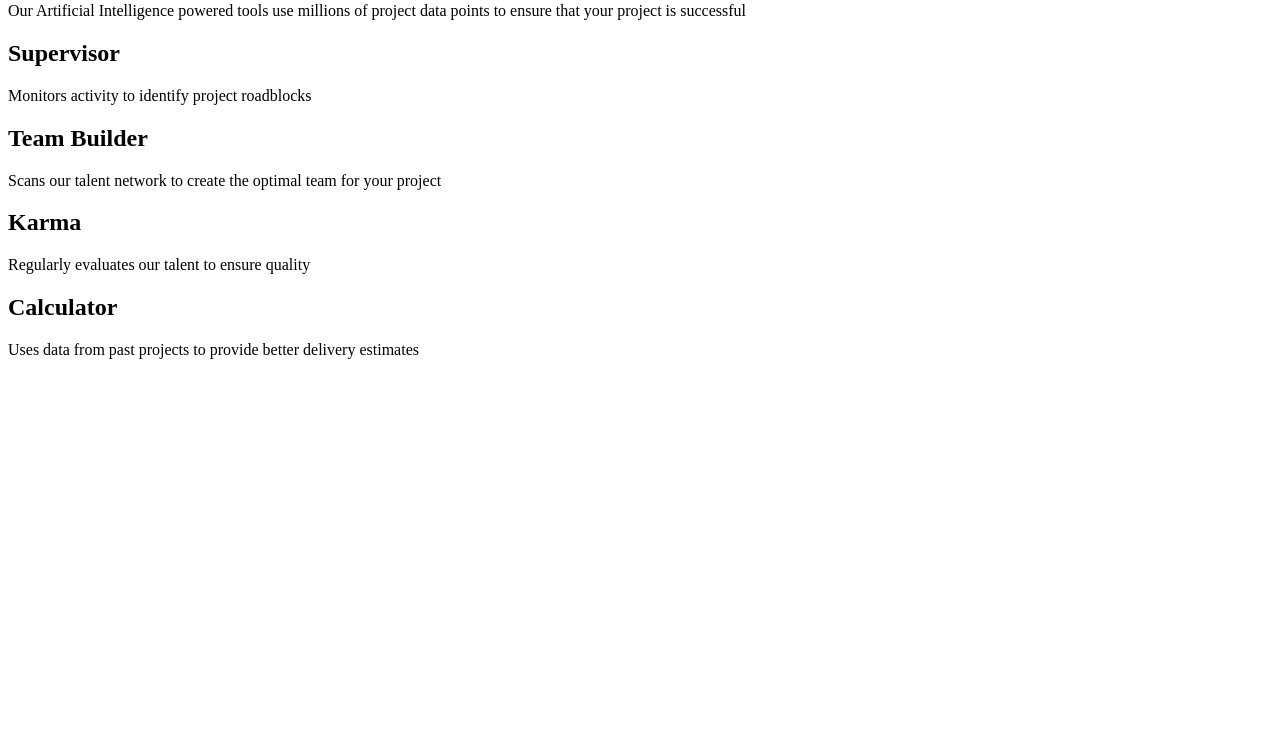
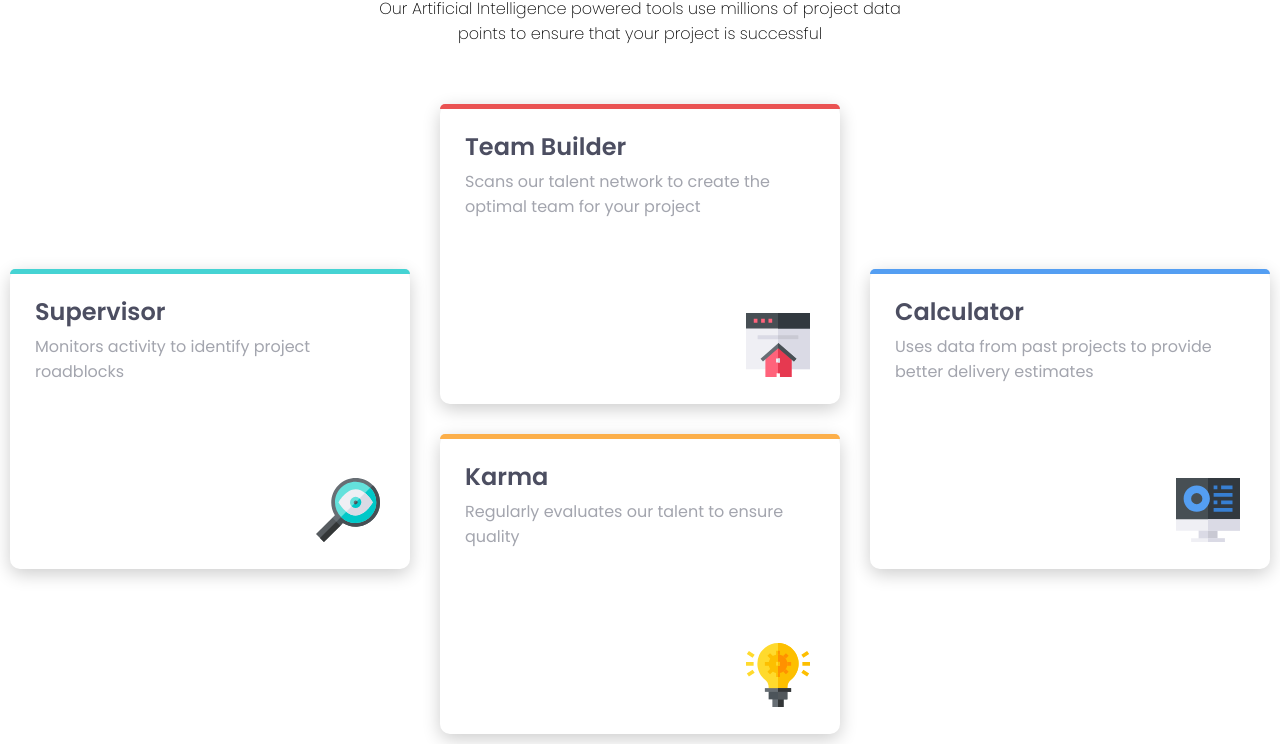
Before and after one commit to frontendMentor-me/four-card-feature, a plain HTML site: page index.html in a window 1280 px wide. Shown: the part 78-822 px from the top of the page. Before the commit the page ends 800 px from the top, so only its background shows below. Drawn offline with Linux system fonts and the light colour scheme.

Commit message:
finalizo

```diff
--- a/index.html
+++ b/index.html
@@ -10,49 +10,51 @@
 
   <title>Frontend Mentor | Four card feature section</title>
 
-  <!-- Feel free to remove these styles or customise in your own stylesheet 👍 -->
-  <style>
-    .attribution {
-      font-size: 11px;
-      text-align: center;
-    }
-
-    .attribution a {
-      color: hsl(228, 45%, 44%);
-    }
-  </style>
+  <link rel="stylesheet" href="style.css">
 </head>
 
 <body>
 
   <main>
-    <h1>Reliable, efficient delivery
+    <h1>Reliable, efficient delivery <br>
       <span>Powered by Technology</span>
     </h1>
     <p>Our Artificial Intelligence powered tools use millions of project data points
       to ensure that your project is successful</p>
     <div class="cards">
-      <div class="card cyan">
+      <div class="card">
+        <div class="line cyan"></div>
         <h2>Supervisor</h2>
         <p>Monitors activity to identify project roadblocks</p>
-        <div class="icon"></div>
+        <div class="icon">
+          <img src="./images/icon-supervisor.svg" alt="">
+        </div>
       </div>
       <div class="two-cards">
-        <div class="card red">
+        <div class="card">
+          <div class="line red"></div>
           <h2>Team Builder</h2>
           <p>Scans our talent network to create the optimal team for your project</p>
-          <div class="icon"></div>
+          <div class="icon">
+            <img src="./images/icon-team-builder.svg" alt="">
+          </div>
         </div>
-        <div class="card yellow">
+        <div class="card">
+          <div class="line yellow"></div>
           <h2>Karma</h2>
           <p>Regularly evaluates our talent to ensure quality</p>
-          <div class="icon"></div>
+          <div class="icon">
+            <img src="./images/icon-karma.svg" alt="">
+          </div>
         </div>
       </div>
-      <div class="card blue">
+      <div class="card">
+        <div class="line blue"></div>
         <h2>Calculator</h2>
         <p>Uses data from past projects to provide better delivery estimates</p>
-        <div class="icon"></div>
+        <div class="icon">
+          <img src="./images/icon-calculator.svg" alt="">
+        </div>
       </div>
     </div>
   </main>
--- a/style.css
+++ b/style.css
@@ -15,3 +15,135 @@
     /* #Font */
     --fontPoppins: 'Poppins', sans-serif;
 }
+
+* {
+    margin: 0;
+    padding: 0;
+    box-sizing: border-box;
+    font-family: var(--fontPoppins);
+}
+
+main {
+    height: 100vh;
+    width: 100vw;
+    display: flex;
+    flex-direction: column;
+    justify-content: center;
+    align-items: center;
+}
+
+main h1 {
+    font-weight: 200;
+}
+
+main h1 span {
+    font-weight: 600;
+}
+
+main>p {
+    font-weight: 200;
+    width: 550px;
+    text-align: center;
+
+}
+
+main .cards {
+    display: flex;
+    align-items: center;
+    margin-top: 3rem;
+}
+
+main .cards .card {
+    height: 300px;
+    width: 400px;
+    margin: 10px 15px;
+    border-radius: 10px;
+    position: relative;
+    box-shadow: 0px 5px 18px 0px rgba(0, 0, 0, 0.2);
+    -webkit-box-shadow: 0px 5px 18px 0px rgba(0, 0, 0, 0.2);
+    -moz-box-shadow: 0px 5px 18px 0px rgba(0, 0, 0, 0.2);
+}
+
+main .cards .card:nth-child(2) {
+    margin-top: 30px;
+}
+
+main .cards .card .line {
+    height: 5px;
+    border-top-left-radius: 10px;
+    border-top-right-radius: 10px;
+}
+
+main .cards .card .cyan {
+    background-color: var(--cyan);
+}
+
+main .cards .card .red {
+    background-color: var(--red);
+}
+
+main .cards .card .yellow {
+    background-color: var(--orange);
+}
+
+main .cards .card .blue {
+    background-color: var(--blue);
+}
+
+main .cards .card h2,
+main .cards .card p {
+    padding: 0px 25px;
+}
+
+main .cards .card h2 {
+    color: var(--veryDarkBlue);
+    padding-top: 20px;
+}
+
+main .cards .card p {
+    color: var(--grayishBlue);
+    font-size: 16px;
+    margin: 5px 0;
+}
+
+main .cards .card .icon {
+    position: absolute;
+    bottom: 20px;
+    right: 30px;
+}
+
+@media (max-width:425px) {
+    main {
+        height: auto;
+    }
+
+    main h1 {
+        font-size: 26px;
+        margin-top: 25px;
+    }
+
+    main>p {
+        width: 85%;
+        margin: 0 auto;
+    }
+
+    main .cards {
+        flex-direction: column;
+        justify-content: center;
+        align-items: center;
+        margin-top: 2rem;
+    }
+
+    main .cards .card {
+        height: 270px;
+        width: 85%;
+        justify-content: center;
+        margin: 20px 0;
+    }
+
+    main .cards .two-cards {
+        display: flex;
+        flex-direction: column;
+        align-items: center;
+    }
+}
```
Also changed, not shown: images/screenshot.png (added), 1 other file.
